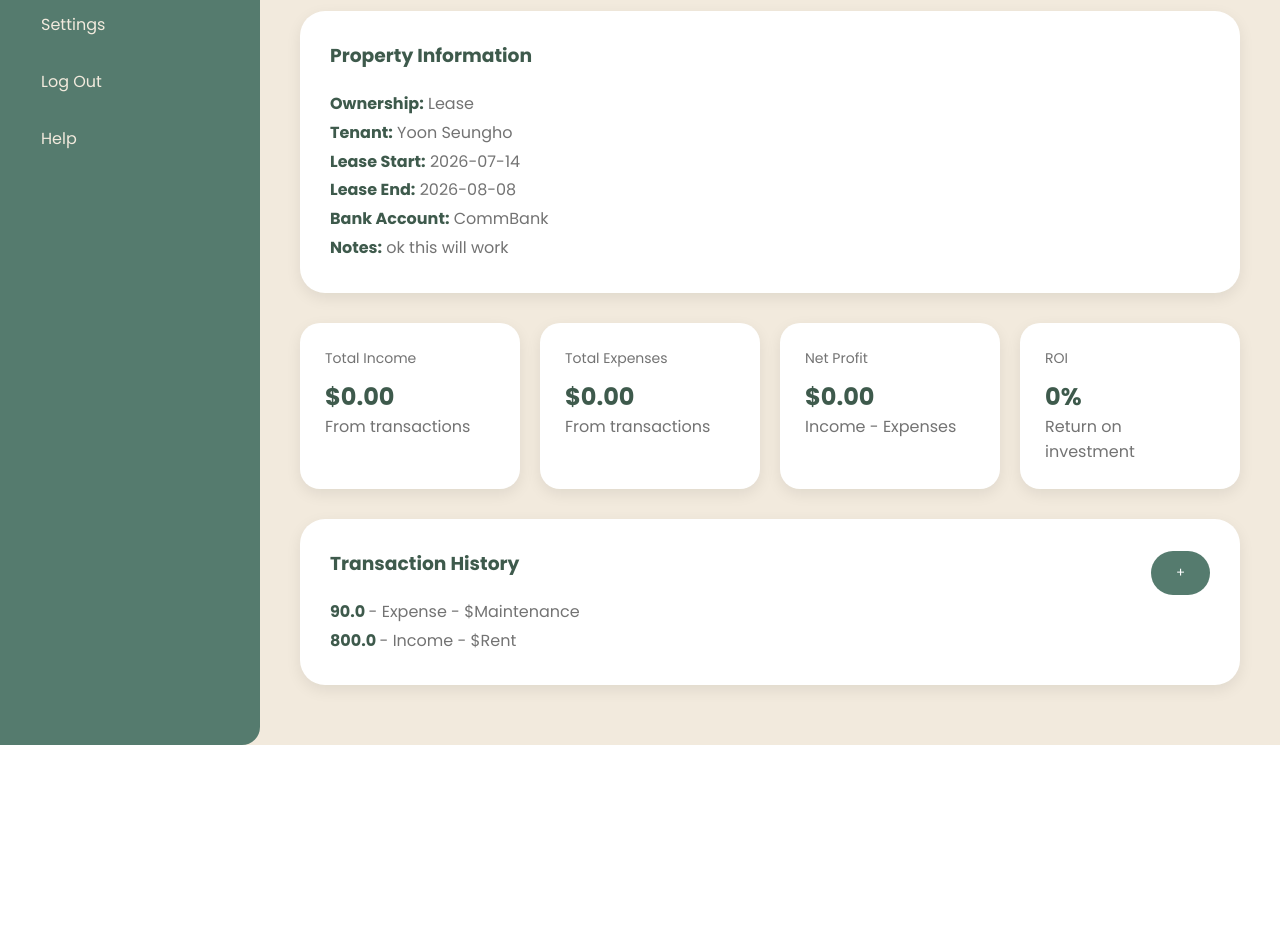
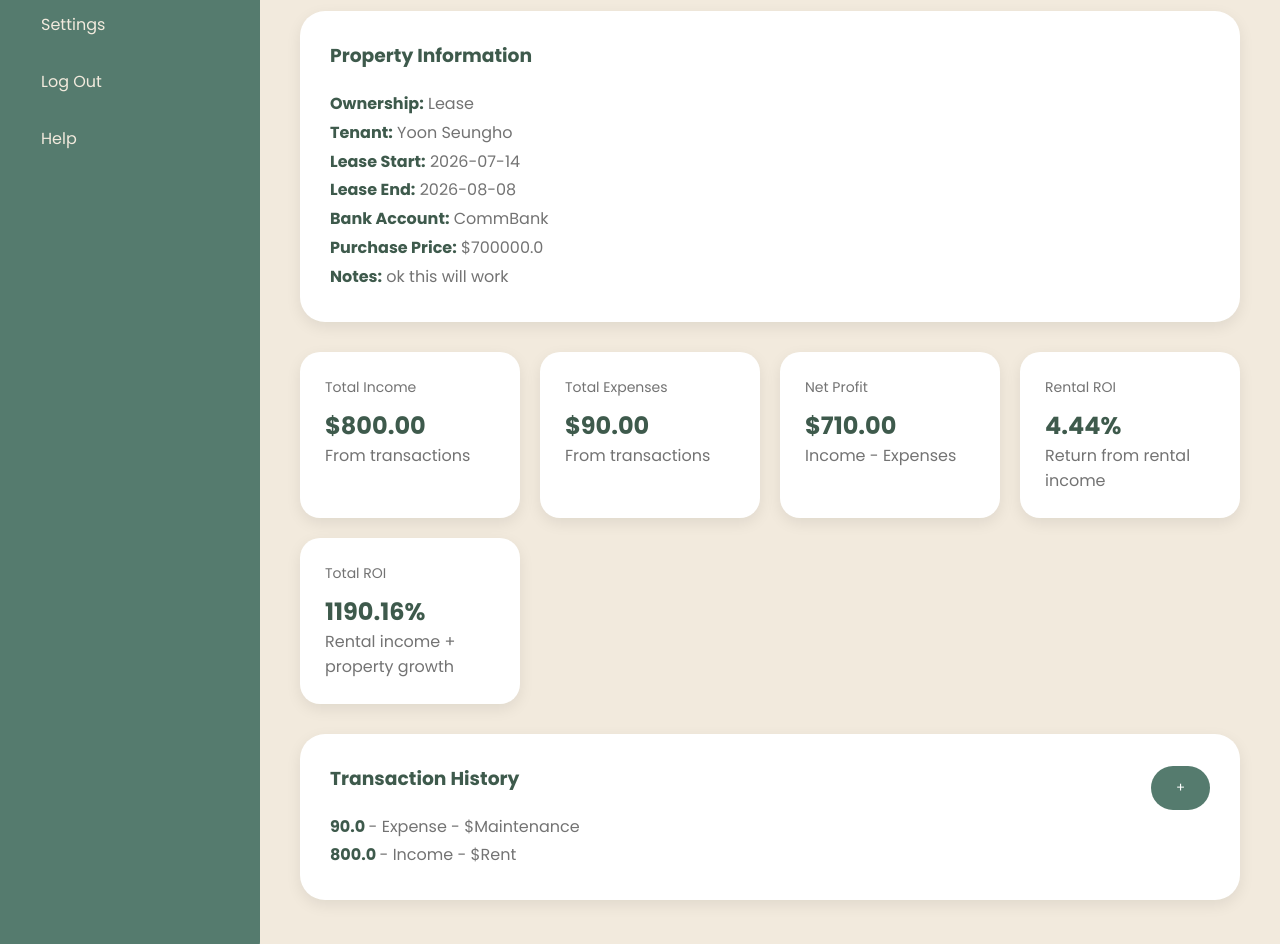
Before and after one commit to atsumiu/OmniLedger, a Flask app: page /property/PROP001 in a window 1280 px wide. Shown: the part 558-1502 px from the top of the page. Before the commit the page ends 1303 px from the top, so only its background shows below. Run offline with Flask 3, Linux system fonts and the light colour scheme; data comes from the database, SQL or seed files in the repository; both versions use the stored data as it was after the commit.

Commit message:
Added basic calculations in.

```diff
--- a/app.py
+++ b/app.py
@@ -1,5 +1,9 @@
 from flask import Flask, render_template, request, redirect, url_for, session, flash
 from datetime import datetime
+from utils.calculations import (
+    calculate_rental_roi,
+    calculate_total_roi
+)
 from database.models import (
     create_user,
     check_user,
@@ -7,7 +11,9 @@ from database.models import (
     create_transaction,
     get_property,
     get_transactions,
-    update_property
+    update_property,
+    get_property_expenses,
+    get_property_income
 )
 
 # CREATING FLASK
@@ -15,8 +21,6 @@ app = Flask(__name__)
 
 # STORE LOGIN SESSION
 app.secret_key = "omniledger_secret_key"
-
-
 
 
 # LOGIN
@@ -58,7 +62,8 @@ def login():
     return render_template("login.html")
 
 
-#DASHBOARD
+# DASHBOARD
+# DASHBOARD
 @app.route("/dashboard")
 def dashboard():
 
@@ -69,53 +74,71 @@ def dashboard():
         get_net_profit
     )
 
-
     userID = session["userID"]
-
 
     properties = get_properties(userID)
 
+    total_income = get_total_income(userID)
 
-    totalIncome = get_total_income(userID)
+    total_expenses = get_total_expenses(userID)
 
-    totalExpenses = get_total_expenses(userID)
+    net_profit = get_net_profit(userID)
 
-    netProfit = get_net_profit(userID)
+
+    return render_template(
+        "dashboard.html",
+        properties=properties,
+        totalIncome=total_income,
+        totalExpenses=total_expenses,
+        netProfit=net_profit
+    )
 
 
 
-    return render_template(
-
-        "dashboard.html",
-
-        properties=properties,
-
-        totalIncome=totalIncome,
-
-        totalExpenses=totalExpenses,
-
-        netProfit=netProfit
-
-    )
-
-
-#PROPERTY DETAILS
+# PROPERTY DETAILS
 @app.route("/property/<propertyID>")
 def property_details(propertyID):
 
     property = get_property(propertyID)
 
     if property is None:
-
         return redirect(url_for("dashboard"))
 
     transactions = get_transactions(propertyID)
 
+    total_income = get_property_income(propertyID)
+
+    total_expenses = get_property_expenses(propertyID)
+
+    net_profit = total_income - total_expenses
+
+
+    rentalROI = calculate_rental_roi(
+        property["weeklyRent"] or 0,
+        total_expenses,
+        property["purchasePrice"] or 0
+    )
+
+
+    totalROI = calculate_total_roi(
+        property["propertyValue"] or 0,
+        property["purchasePrice"] or 0,
+        property["weeklyRent"] or 0,
+        total_expenses
+    )
+
+
     return render_template(
         "property_details.html",
         property=property,
-        transactions=transactions
+        transactions=transactions,
+        rentalROI=rentalROI,
+        totalROI=totalROI,
+        total_income=total_income,
+        total_expenses=total_expenses,
+        net_profit=net_profit
     )
+
 
 
 # LOGOUT
@@ -468,14 +491,6 @@ def add_transaction(propertyID):
     )
 
 
-
-
-    return render_template(
-    "add_transaction.html",
-    propertyID=propertyID
-    )
-
-
 # RUN WEBSITE
 if __name__ == "__main__":
     app.run(debug=True)
--- a/database/models.py
+++ b/database/models.py
@@ -346,31 +346,26 @@ def get_properties(userID):
 
 
 # GET PROPERTY
-
 def get_property(propertyID):
 
-    connection = connect_database()
+    conn = connect_database()
+    conn.row_factory = sqlite3.Row
+    cursor = conn.cursor()
 
-    cursor = connection.cursor()
-
-    cursor.execute(
-        """
+    cursor.execute("""
         SELECT *
-
         FROM Properties
-
         WHERE propertyID = ?
-        """,
-
-        (propertyID,)
-    )
+    """, (propertyID,))
 
     property = cursor.fetchone()
 
-    connection.close()
+    conn.close()
 
-    return property
+    if property:
+        return dict(property)
 
+    return None
 
 
 
@@ -431,7 +426,6 @@ def create_transaction(
 
 
 # GET TRANSACTIONS
-
 def get_transactions(propertyID):
 
     connection = connect_database()
@@ -458,6 +452,53 @@ def get_transactions(propertyID):
 
     return transactions
 
+
+#PROPERTY TOTALS
+def get_property_expenses(propertyID):
+
+    conn = connect_database()
+    cursor = conn.cursor()
+
+    cursor.execute("""
+        SELECT SUM(amount)
+        FROM Transactions
+        WHERE propertyID = ?
+        AND transactionType = 'Expense'
+    """, (propertyID,))
+
+    result = cursor.fetchone()
+
+    conn.close()
+
+    if result[0] is None:
+        return 0
+
+    return result[0]
+
+
+# PROPERTY INCOME
+
+def get_property_income(propertyID):
+
+    conn = connect_database()
+    conn.row_factory = sqlite3.Row
+    cursor = conn.cursor()
+
+    cursor.execute("""
+        SELECT SUM(amount)
+        FROM Transactions
+        WHERE propertyID = ?
+        AND transactionType = 'Income'
+    """, (propertyID,))
+
+    result = cursor.fetchone()
+
+    conn.close()
+
+    if result[0] is None:
+        return 0
+
+    return result[0]
 
 
 # DASHBOARD FINANCE CALCULATIONS
@@ -500,7 +541,27 @@ def get_total_income(userID):
     return result if result else 0
 
 
+# PROPERTY INCOME
+def get_property_income(propertyID):
 
+    conn = connect_database()
+    cursor = conn.cursor()
+
+    cursor.execute("""
+        SELECT SUM(amount)
+        FROM Transactions
+        WHERE propertyID = ?
+        AND transactionType = 'Income'
+    """, (propertyID,))
+
+    result = cursor.fetchone()
+
+    conn.close()
+
+    if result[0] is None:
+        return 0
+
+    return result[0]
 
 
 # GET TOTAL EXPENSES
--- a/templates/property_details.html
+++ b/templates/property_details.html
@@ -43,10 +43,7 @@
 
 
 
-
-
 <!-- SIDEBAR -->
-
 
 <aside class="sidebar">
 
@@ -164,15 +161,10 @@
         </a>
 
 
-
     </nav>
 
 
 </aside>
-
-
-
-
 
 
 
@@ -183,11 +175,6 @@
 
 <main class="main-content">
 
-
-
-
-
-<!-- HEADER -->
 
 
 <header class="top-header">
@@ -206,16 +193,10 @@
     </div>
 
 
-
 </header>
 
 
 
-
-
-
-
-<!-- BACK BUTTON -->
 
 
 <a href="{{ url_for('dashboard') }}">
@@ -238,14 +219,14 @@
 
     <h1>
 
-        {{ property[2] }}
+        {{ property.propertyAddress }}
 
     </h1>
 
 
     <p>
 
-        Property ID: {{ property[0] }}
+        Property ID: {{ property.propertyID }}
 
     </p>
 
@@ -264,7 +245,7 @@
 <div class="property-actions">
 
 
-    <a href="{{ url_for('edit_property', propertyID=property[0]) }}">
+    <a href="{{ url_for('edit_property', propertyID=property.propertyID) }}">
 
         <button class="add-property-button">
 
@@ -276,7 +257,7 @@
 
 
 
-    <a href="{{ url_for('add_transaction', propertyID=property[0]) }}">
+    <a href="{{ url_for('add_transaction', propertyID=property.propertyID) }}">
 
         <button class="add-property-button">
 
@@ -288,8 +269,6 @@
 
 
 </div>
-
-
 
 
 
@@ -316,12 +295,13 @@ Property Type
 
 <h2>
 
-{{ property[3] }}
+{{ property.propertyType }}
 
 </h2>
 
 
 </div>
+
 
 
 
@@ -340,7 +320,7 @@ Weekly Rent
 
 <h2>
 
-${{ property[9] if property[9] else "0" }}
+${{ property.weeklyRent if property.weeklyRent else "0" }}
 
 </h2>
 
@@ -365,7 +345,7 @@ Property Value
 
 <h2>
 
-${{ property[11] if property[11] else "0" }}
+${{ property.propertyValue if property.propertyValue else "0" }}
 
 </h2>
 
@@ -390,7 +370,7 @@ Lease Status
 
 <h2>
 
-{{ property[6] }}
+{{ property.leaseStatus }}
 
 </h2>
 
@@ -401,7 +381,6 @@ Lease Status
 
 
 </section>
-
 
 
 
@@ -429,7 +408,7 @@ Property Information
 
 <strong>Ownership:</strong>
 
-{{ property[4] }}
+{{ property.ownershipData }}
 
 </p>
 
@@ -440,7 +419,7 @@ Property Information
 
 <strong>Tenant:</strong>
 
-{{ property[5] if property[5] else "Vacant" }}
+{{ property.tenantName if property.tenantName else "Vacant" }}
 
 </p>
 
@@ -451,7 +430,7 @@ Property Information
 
 <strong>Lease Start:</strong>
 
-{{ property[7] if property[7] else "N/A" }}
+{{ property.leaseStart if property.leaseStart else "N/A" }}
 
 </p>
 
@@ -462,7 +441,7 @@ Property Information
 
 <strong>Lease End:</strong>
 
-{{ property[8] if property[8] else "N/A" }}
+{{ property.leaseEnd if property.leaseEnd else "N/A" }}
 
 </p>
 
@@ -473,7 +452,19 @@ Property Information
 
 <strong>Bank Account:</strong>
 
-{{ property[10] if property[10] else "N/A" }}
+{{ property.bankAccount if property.bankAccount else "N/A" }}
+
+</p>
+
+
+
+
+
+<p>
+
+<strong>Purchase Price:</strong>
+
+${{ property.purchasePrice if property.purchasePrice else "0" }}
 
 </p>
 
@@ -485,7 +476,7 @@ Property Information
 
 <strong>Notes:</strong>
 
-{{ property[13] if property[13] else "No notes added." }}
+{{ property.notes if property.notes else "No notes added." }}
 
 </p>
 
@@ -521,7 +512,7 @@ Total Income
 
 <h2>
 
-$0.00
+${{ "%.2f"|format(total_income) }}
 
 </h2>
 
@@ -551,7 +542,7 @@ Total Expenses
 
 <h2>
 
-$0.00
+${{ "%.2f"|format(total_expenses) }}
 
 </h2>
 
@@ -581,7 +572,7 @@ Net Profit
 
 <h2>
 
-$0.00
+${{ "%.2f"|format(net_profit) }}
 
 </h2>
 
@@ -604,21 +595,21 @@ Income - Expenses
 
 <h4>
 
-ROI
+Rental ROI
 
 </h4>
 
 
 <h2>
 
-0%
+{{ "%.2f"|format(rentalROI) }}%
 
 </h2>
 
 
 <p>
 
-Return on investment
+Return from rental income
 
 </p>
 
@@ -627,9 +618,36 @@ Return on investment
 
 
 
-</section>
 
 
+<div class="summary-card">
+
+
+<h4>
+
+Total ROI
+
+</h4>
+
+
+<h2>
+
+{{ "%.2f"|format(totalROI) }}%
+
+</h2>
+
+
+<p>
+
+Rental income + property growth
+
+</p>
+
+
+</div>
+
+
+</section>
 
 
 
@@ -654,13 +672,16 @@ Transaction History
 
 
 
-<a href="{{ url_for('add_transaction', propertyID=property[0]) }}">
+<a href="{{ url_for('add_transaction', propertyID=property.propertyID) }}">
 
     <button class="add-property-button">
 
         +
+
     </button>
+
 </a>
+
 
 </div>
 
--- a/utils/calculations.py
+++ b/utils/calculations.py
@@ -65,22 +65,30 @@ def calculate_net_profit(total_income, total_expenses):
     return net_profit
 
 
+# ROI CALCULATIONS
 
+def calculate_rental_roi(weeklyRent, totalExpenses, purchasePrice):
 
-# CALCULATE ROI (return generated from a property)
+    annualIncome = weeklyRent * 52
 
-def calculate_roi(net_profit, property_value):
+    if purchasePrice == 0:
+        return 0
 
+    roi = ((annualIncome - totalExpenses) / purchasePrice) * 100
 
-    # Prevent division by zero
-
-    if property_value == 0:
-
-        return 0
+    return round(roi, 2)
 
 
 
-    roi = (net_profit / property_value) * 100
+def calculate_total_roi(propertyValue, purchasePrice, weeklyRent, totalExpenses):
 
+    annualIncome = weeklyRent * 52
 
-    return roi
+    if purchasePrice == 0:
+        return 0
+
+    netRentalIncome = annualIncome - totalExpenses
+
+    roi = ((propertyValue - purchasePrice + netRentalIncome) / purchasePrice) * 100
+
+    return round(roi, 2)
```
Also changed, not shown: templates/dashboard.html (+3 -66 lines), templates/edit_property.html (+31 -22 lines), omniledger_system.db.
